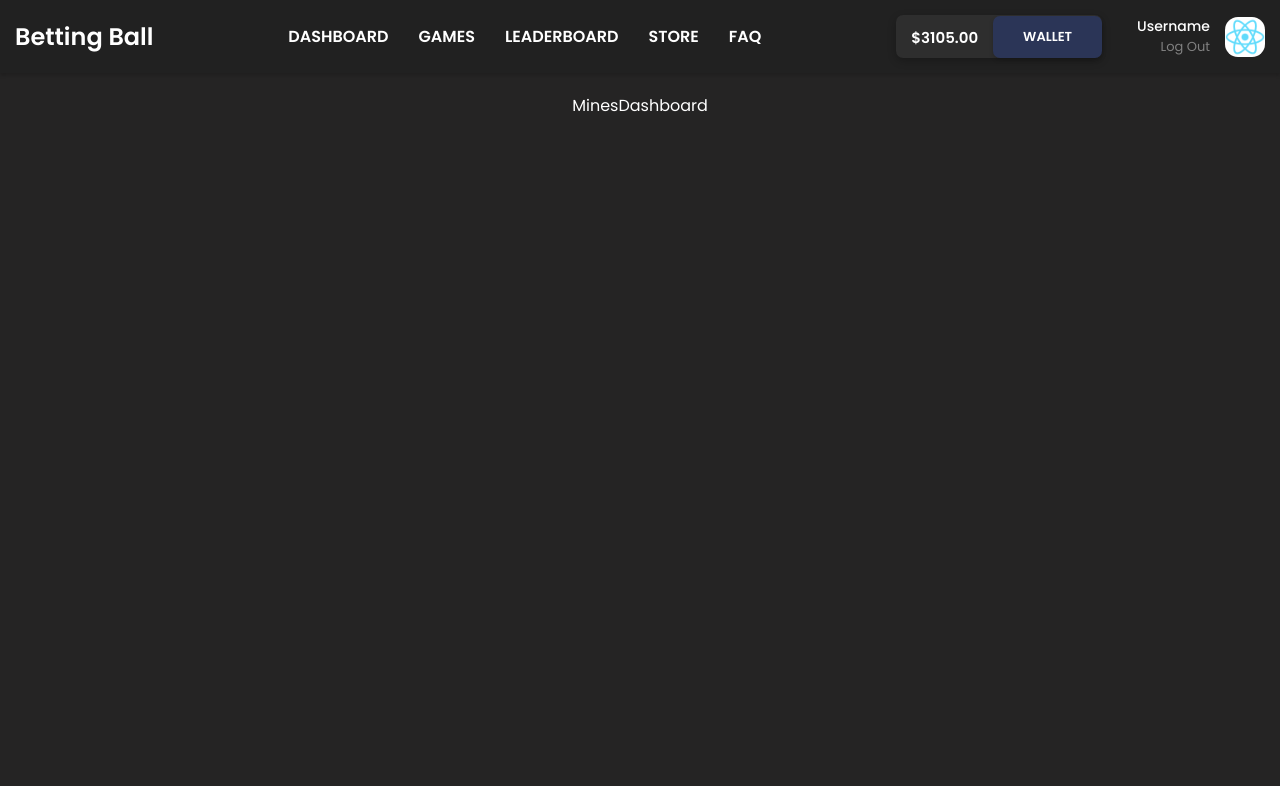
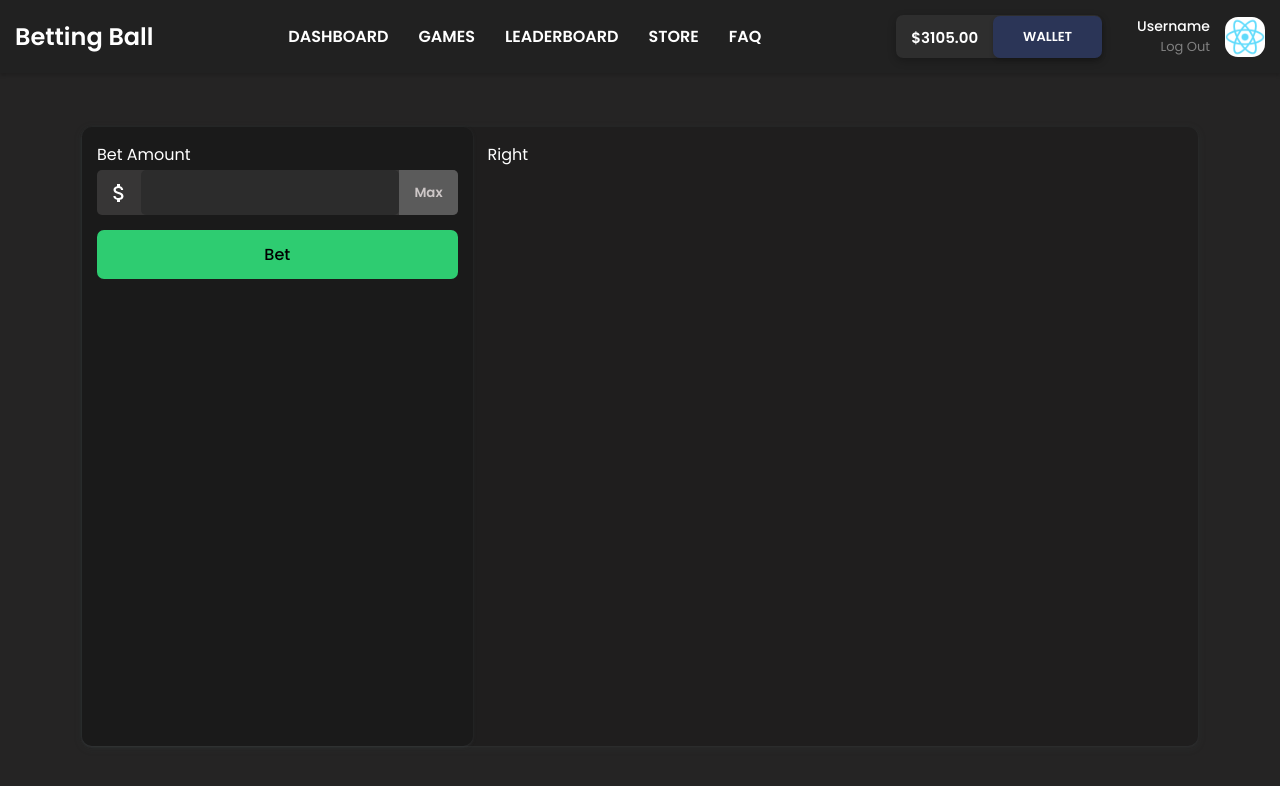
Before and after one commit to cedricheijlman/gambling-site, a React (Create React App) app in the folder client/: page /mines in a window 1280 px wide. Shown: the top 786 px of the page. Built offline with nearby package versions, Linux system fonts and the light colour scheme.

Commit message:
left mines dashboard

```diff
--- a/client/package.json
+++ b/client/package.json
@@ -3,6 +3,10 @@
   "version": "0.1.0",
   "private": true,
   "dependencies": {
+    "@emotion/react": "^11.9.0",
+    "@emotion/styled": "^11.8.1",
+    "@material-ui/icons": "^4.11.3",
+    "@mui/material": "^5.6.1",
     "@testing-library/jest-dom": "^5.16.4",
     "@testing-library/react": "^12.1.4",
     "@testing-library/user-event": "^13.5.0",
--- a/client/src/components/mines/MinesDashboard.css
+++ b/client/src/components/mines/MinesDashboard.css
@@ -0,0 +1,90 @@
+.minesWrapper {
+  width: 100%;
+  height: 100%;
+  display: flex;
+  justify-content: center;
+  align-items: center;
+}
+
+.minesContainer {
+  border-radius: 10px;
+  display: flex;
+  background-color: rgb(31, 30, 30);
+  width: 90%;
+  max-width: 1400px;
+  height: 90%;
+  box-shadow: rgba(60, 64, 67, 0.3) 0px 1px 2px 0px,
+    rgba(60, 64, 67, 0.15) 0px 2px 6px 2px;
+}
+
+/* Mines Container Left */
+
+.minesContainer__left {
+  padding: 15px;
+  width: 35%;
+  box-shadow: rgba(60, 64, 67, 0.3) 0px 1px 2px 0px,
+    rgba(60, 64, 67, 0.15) 0px 1px 3px 1px;
+  border-radius: 10px;
+  display: flex;
+  flex-direction: column;
+  background-color: rgb(26, 26, 26);
+}
+
+.minesContainer__betContainer {
+  width: 100%;
+  background-color: rgb(55, 54, 54);
+  height: 45px;
+  display: flex;
+  margin-top: 3px;
+  border-radius: 5px;
+  align-items: center;
+}
+.minesContainer__betContainer .moneyIcon {
+  margin: 0 10px;
+}
+
+.minesContainer__betContainer .maxButton {
+  height: 100%;
+  border: none;
+  background-color: rgb(91, 91, 91);
+  color: rgb(205, 199, 199);
+  font-family: "Poppins";
+  cursor: pointer;
+  font-weight: 600;
+  padding: 0 15px;
+  border-radius: 0 5px 5px 0;
+}
+
+.minesContainer__betContainer input {
+  height: 100%;
+  font-weight: 600;
+
+  font-size: 16px;
+  border: none;
+  border-radius: 5px;
+  width: 100%;
+  color: rgb(129, 128, 128);
+  padding-left: 10px;
+  outline: none;
+  background-color: rgb(44, 44, 44);
+}
+
+.minesContainer__left .betButton {
+  font-weight: 500;
+  font-family: "Poppins";
+  border: none;
+  outline: none;
+  background-color: #2ecc71;
+  padding: 12px 0;
+  font-size: 16px;
+  border-radius: 7px;
+  cursor: pointer;
+  margin-top: 15px;
+}
+
+/* Mines Container Right */
+
+.minesContainer__right {
+  padding: 15px;
+  width: 65%;
+}
--- a/client/src/components/mines/MinesDashboard.tsx
+++ b/client/src/components/mines/MinesDashboard.tsx
@@ -1,8 +1,24 @@
 import React from "react";
 import "./MinesDashboard.css";
+import AttachMoneyIcon from "@material-ui/icons/AttachMoney";
 
 const MinesDashboard: React.FC = () => {
-  return <div>MinesDashboard</div>;
+  return (
+    <div className="minesWrapper">
+      <div className="minesContainer">
+        <div className="minesContainer__left">
+          <p>Bet Amount</p>
+          <div className="minesContainer__betContainer">
+            <AttachMoneyIcon className="moneyIcon" />
+            <input type="number" />
+            <button className="maxButton">Max</button>
+          </div>
+          <button className="betButton">Bet</button>
+        </div>
+        <div className="minesContainer__right">Right</div>
+      </div>
+    </div>
+  );
 };
 
 export default MinesDashboard;
--- a/client/src/index.css
+++ b/client/src/index.css
@@ -8,6 +8,17 @@ body {
     "Helvetica Neue", sans-serif;
   -webkit-font-smoothing: antialiased;
   -moz-osx-font-smoothing: grayscale;
+}
+
+input::-webkit-outer-spin-button,
+input::-webkit-inner-spin-button {
+  -webkit-appearance: none;
+  margin: 0;
+}
+
+/* Firefox */
+input[type="number"] {
+  -moz-appearance: textfield;
 }
 
 /* width */
```
Also changed, not shown: 1 other file (tests, documents, lock files or other folders).
